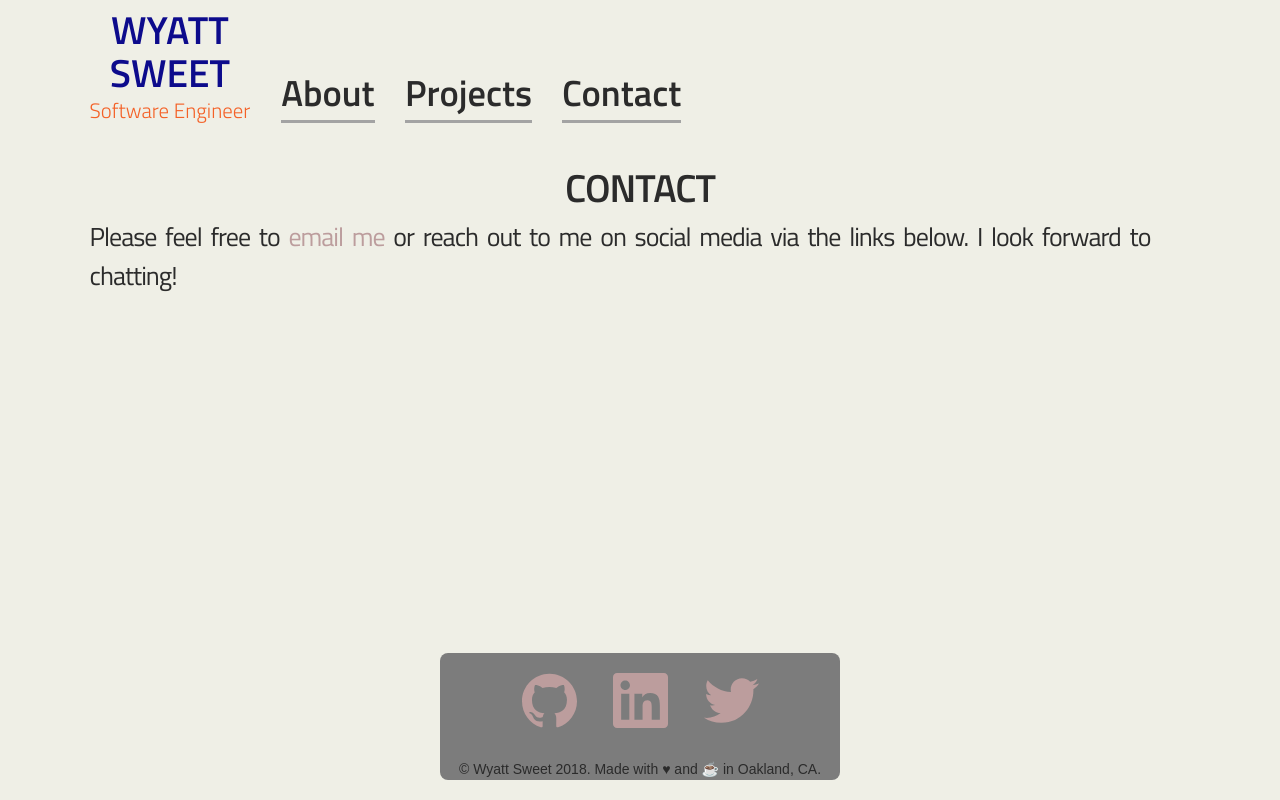
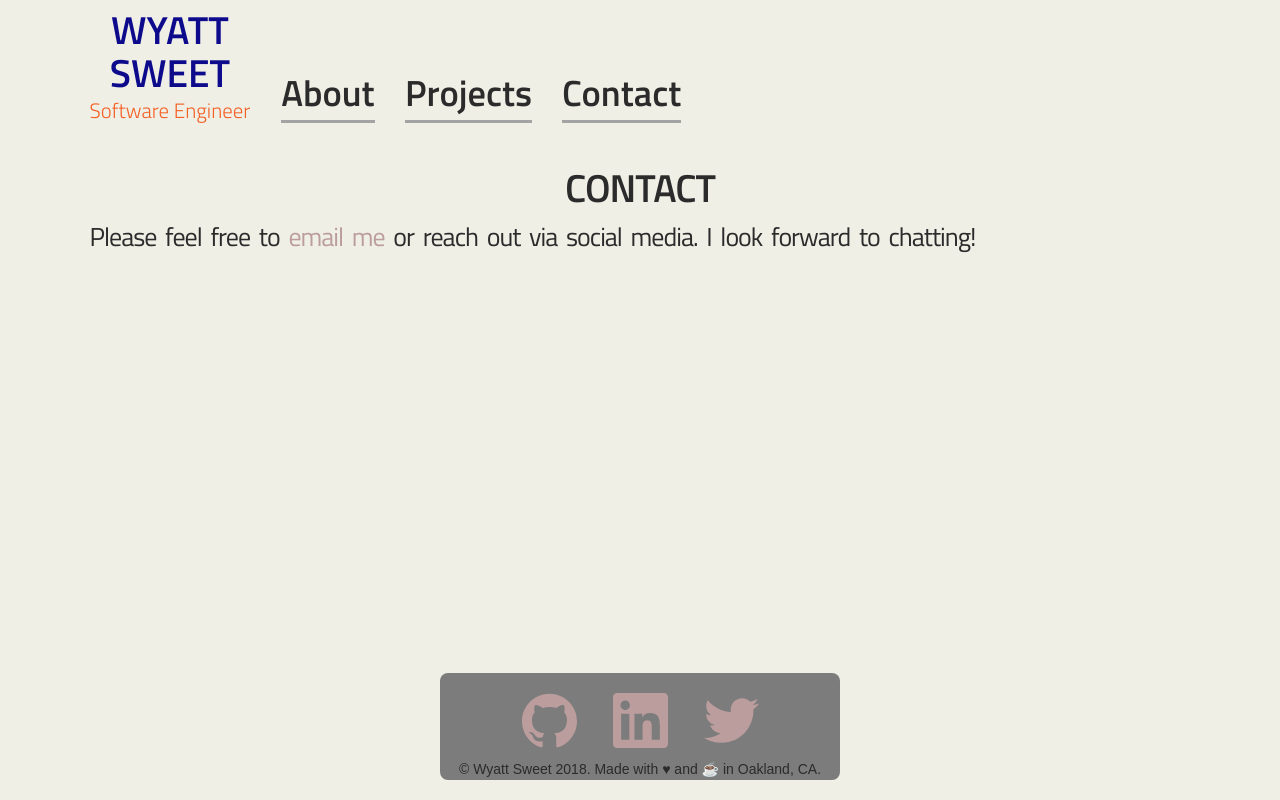
Before and after one commit to wyattsweet/wyattsweet.com, a React (Create React App) app: page /contact in a window 1280 px wide. Built offline with nearby package versions, Linux system fonts and the light colour scheme.

Commit message:
fixed some small stuff

```diff
--- a/src/Contact.js
+++ b/src/Contact.js
@@ -11,8 +11,7 @@ const Contact = () => {
         <h1>Contact</h1>
         <p>
           Please feel free to <a href="mailto:wyattsweet@gmail.com">email me</a>{' '}
-          or reach out to me on social media via the links below. I look forward
-          to chatting!
+          or reach out via social media. I look forward to chatting!
         </p>
       </main>
       <Footer />
--- a/src/Footer.css
+++ b/src/Footer.css
@@ -8,7 +8,7 @@
 }
 
 .socialIconsList {
-  margin: 5%;
+  margin: 5% 5% 0;
   text-align: center;
 }
 
```
